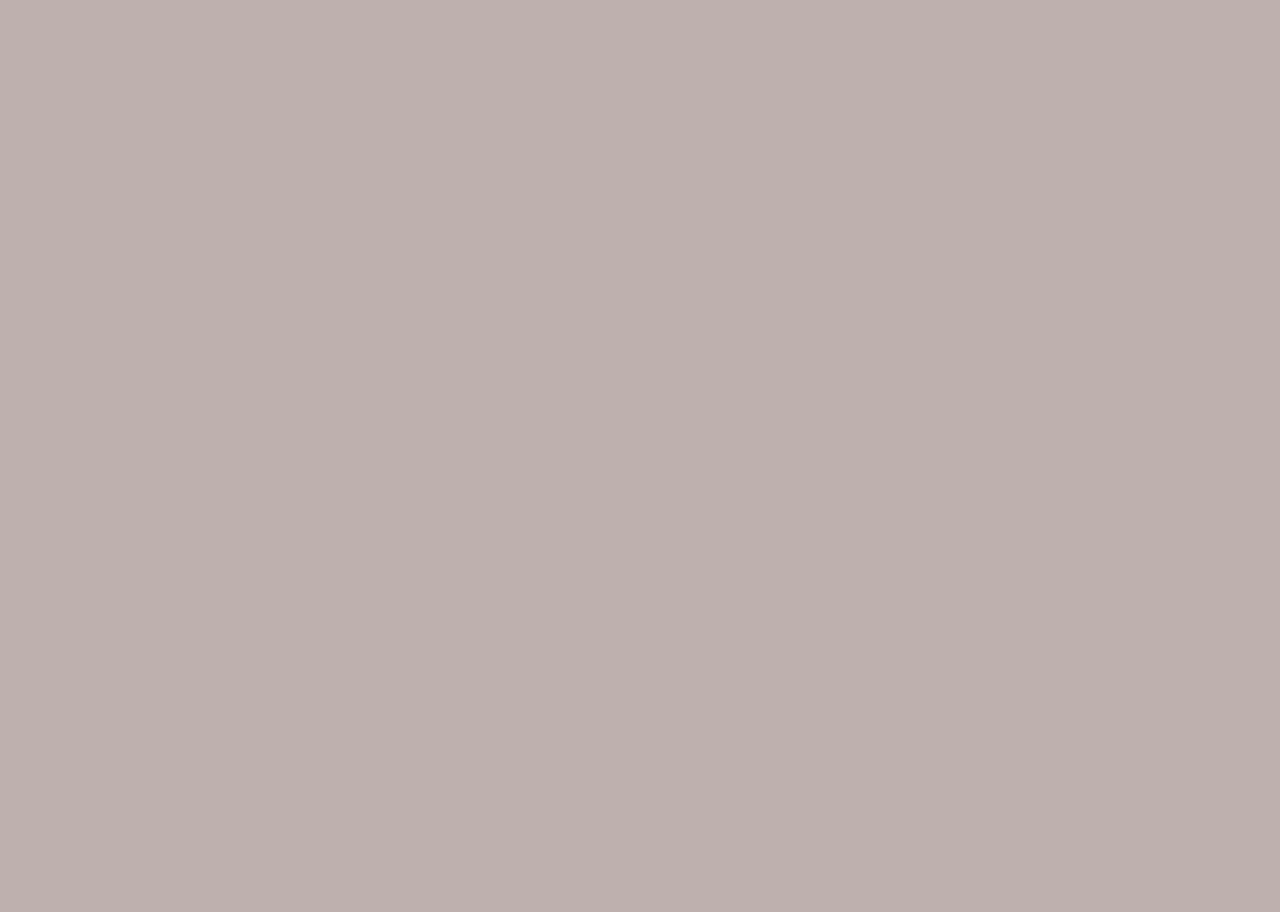
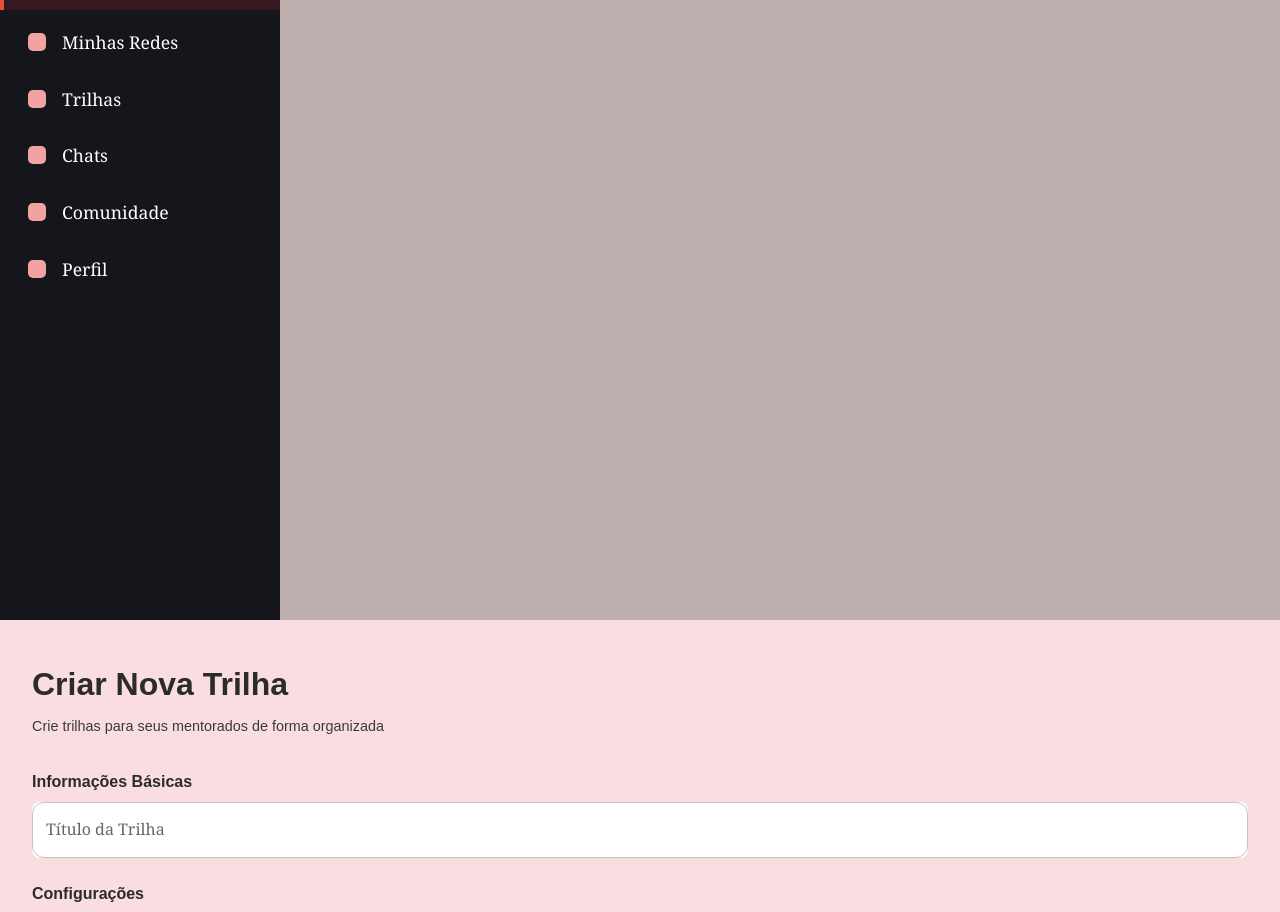
Before and after one commit to Felipejbm/CoroaAfro, a React (Vite) app: page /criar-trilha in a window 1280 px wide. Shown: the part 180-1092 px from the top of the page. Before the commit the page ends 800 px from the top, so only its background shows below. Built offline with nearby package versions, Linux system fonts and the light colour scheme.

Commit message:
feat(pages): cria esqueleto da pagina de criar trilha

```diff
--- a/src/pages/CriarTilhas/CriarTrilhas.tsx
+++ b/src/pages/CriarTilhas/CriarTrilhas.tsx
@@ -1,9 +1,186 @@
-import { Stack } from "@mui/material";
+import { Button, Stack, TextField, Typography } from "@mui/material";
+import NavBar from "../../components/NavBar/NavBar";
+import { useState } from "react";
 
 export default function CriarTrilhas() {
+  const [title, setTitle] = useState("");
+  const [level, setLevel] = useState("");
+  const [duration, setDuration] = useState("");
+  const [category, setCategory] = useState("");
+  const [content, setContent] = useState("");
+
+  const handleSaveDraft = () => {
+    console.log("Salvar Rascunho", {
+      title,
+      level,
+      duration,
+      category,
+      content,
+    });
+  };
+
+  const handlePublish = () => {
+    console.log("Publicar Trilha", {
+      title,
+      level,
+      duration,
+      category,
+      content,
+    });
+  };
   return (
+    <Stack>
+      <NavBar />
+      <Stack
+        sx={{
+          backgroundColor: "#f9dde0",
+          minHeight: "100vh",
+          px: { xs: 2, md: 4 },
+          py: 5,
+        }}
+      >
+        {/* Cabeçalho */}
+        <Typography
+          sx={{
+            fontFamily: "'Comfortaa', sans-serif",
+            fontWeight: 700,
+            fontSize: { xs: "1.6rem", md: "2rem" },
+            color: "#2b2b2b",
+            mb: 1,
+          }}
+        >
+          Criar Nova Trilha
+        </Typography>
+        <Typography
+          sx={{
+            fontFamily: "'Comfortaa', sans-serif",
+            fontSize: "0.9rem",
+            color: "#3a3a3a",
+            mb: 4,
+          }}
+        >
+          Crie trilhas para seus mentorados de forma organizada
+        </Typography>
 
-      <Stack>CriarTrilhas</Stack>
+        {/* Informações Básicas */}
+        <Typography
+          sx={{
+            fontFamily: "'Comfortaa', sans-serif",
+            fontWeight: 700,
+            fontSize: "1rem",
+            color: "#2b2b2b",
+            mb: 1,
+          }}
+        >
+          Informações Básicas
+        </Typography>
+        <TextField
+          label="Título da Trilha"
+          fullWidth
+          value={title}
+          onChange={(e) => setTitle(e.target.value)}
+          sx={{ backgroundColor: "#fff", borderRadius: "8px", mb: 3 }}
+        />
 
+        {/* Configurações */}
+        <Typography
+          sx={{
+            fontFamily: "'Comfortaa', sans-serif",
+            fontWeight: 700,
+            fontSize: "1rem",
+            color: "#2b2b2b",
+            mb: 1,
+          }}
+        >
+          Configurações
+        </Typography>
+        <Stack
+          sx={{
+            display: "grid",
+            gridTemplateColumns: { xs: "1fr", md: "repeat(3, 1fr)" },
+            gap: 2,
+            mb: 3,
+          }}
+        >
+          <TextField
+            label="Nível"
+            value={level}
+            onChange={(e) => setLevel(e.target.value)}
+            sx={{ backgroundColor: "#fff", borderRadius: "8px" }}
+          />
+          <TextField
+            label="Duração (min)"
+            value={duration}
+            onChange={(e) => setDuration(e.target.value)}
+            sx={{ backgroundColor: "#fff", borderRadius: "8px" }}
+          />
+          <TextField
+            label="Categoria"
+            value={category}
+            onChange={(e) => setCategory(e.target.value)}
+            sx={{ backgroundColor: "#fff", borderRadius: "8px" }}
+          />
+        </Stack>
+
+        {/* Conteúdo */}
+        <Typography
+          sx={{
+            fontFamily: "'Comfortaa', sans-serif",
+            fontWeight: 700,
+            fontSize: "1rem",
+            color: "#2b2b2b",
+            mb: 1,
+          }}
+        >
+          Conteúdo
+        </Typography>
+        <TextField
+          label="Digite o conteúdo da trilha"
+          multiline
+          rows={6}
+          fullWidth
+          value={content}
+          onChange={(e) => setContent(e.target.value)}
+          sx={{ backgroundColor: "#fff", borderRadius: "8px", mb: 3 }}
+        />
+
+        {/* Botões de ação */}
+        <Stack sx={{ display: "flex", justifyContent: "flex-end", gap: 2 }}>
+          <Button
+            onClick={handleSaveDraft}
+            sx={{
+              backgroundColor: "#16161d",
+              color: "#fff",
+              fontFamily: "'Comfortaa', sans-serif",
+              fontSize: "0.85rem",
+              textTransform: "none",
+              borderRadius: "8px",
+              px: 2.5,
+              py: 1,
+              "&:hover": { backgroundColor: "#26262f" },
+            }}
+          >
+            Salvar Rascunho
+          </Button>
+          <Button
+            onClick={handlePublish}
+            sx={{
+              backgroundColor: "#e0523a",
+              color: "#fff",
+              fontFamily: "'Comfortaa', sans-serif",
+              fontWeight: 700,
+              fontSize: "0.85rem",
+              textTransform: "none",
+              borderRadius: "8px",
+              px: 2.5,
+              py: 1,
+              "&:hover": { backgroundColor: "#c43f2a" },
+            }}
+          >
+            Publicar Trilha
+          </Button>
+        </Stack>
+      </Stack>
+    </Stack>
   );
 }
```
